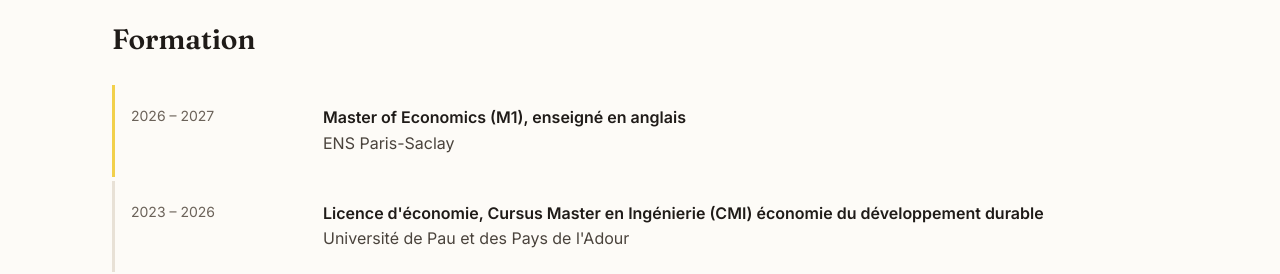
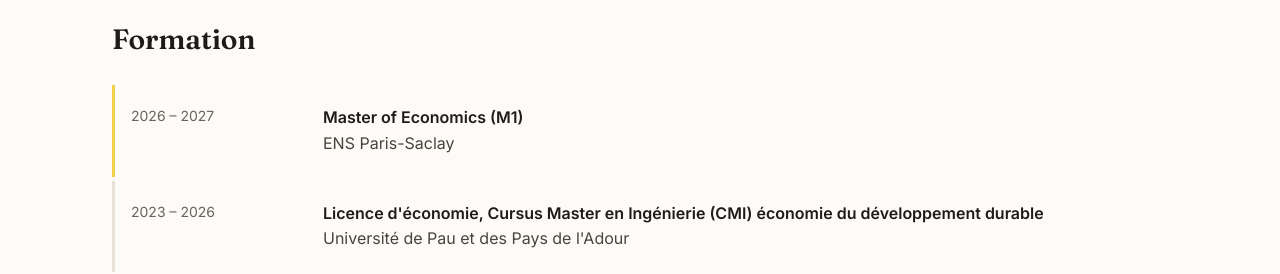
Before and after one commit to hugoroyer-economics/hugoroyer-economics.github.io, a Jekyll site: the page built from cv.html, in a window 1280 px wide. Shown: the part 370-644 px from the top of the page. Built offline with Jekyll 4.4.1, drawn with Linux system fonts in a browser that asks for light colours.

Commit message:
Update _data/formation.yml (via Pages CMS)

```diff
--- a/_data/formation.yml
+++ b/_data/formation.yml
@@ -1,12 +1,14 @@
 - periode: 2026 – 2027
-  diplome: Master of Economics (M1), enseigné en anglais
+  diplome: Master of Economics (M1)
   etablissement: ENS Paris-Saclay
   en_cours: true
 - periode: 2023 – 2026
-  diplome: Licence d'économie, Cursus Master en Ingénierie (CMI) économie du développement durable
+  diplome: Licence d'économie, Cursus Master en Ingénierie (CMI) économie du
+    développement durable
   etablissement: Université de Pau et des Pays de l'Adour
   en_cours: false
 - periode: 2020 – 2023
-  diplome: Baccalauréat (mathématiques, sciences économiques et sociales), mention très bien
+  diplome: Baccalauréat (mathématiques, sciences économiques et sociales), mention
+    très bien
   etablissement: Ensemble scolaire Immaculée Conception
   en_cours: false
```
